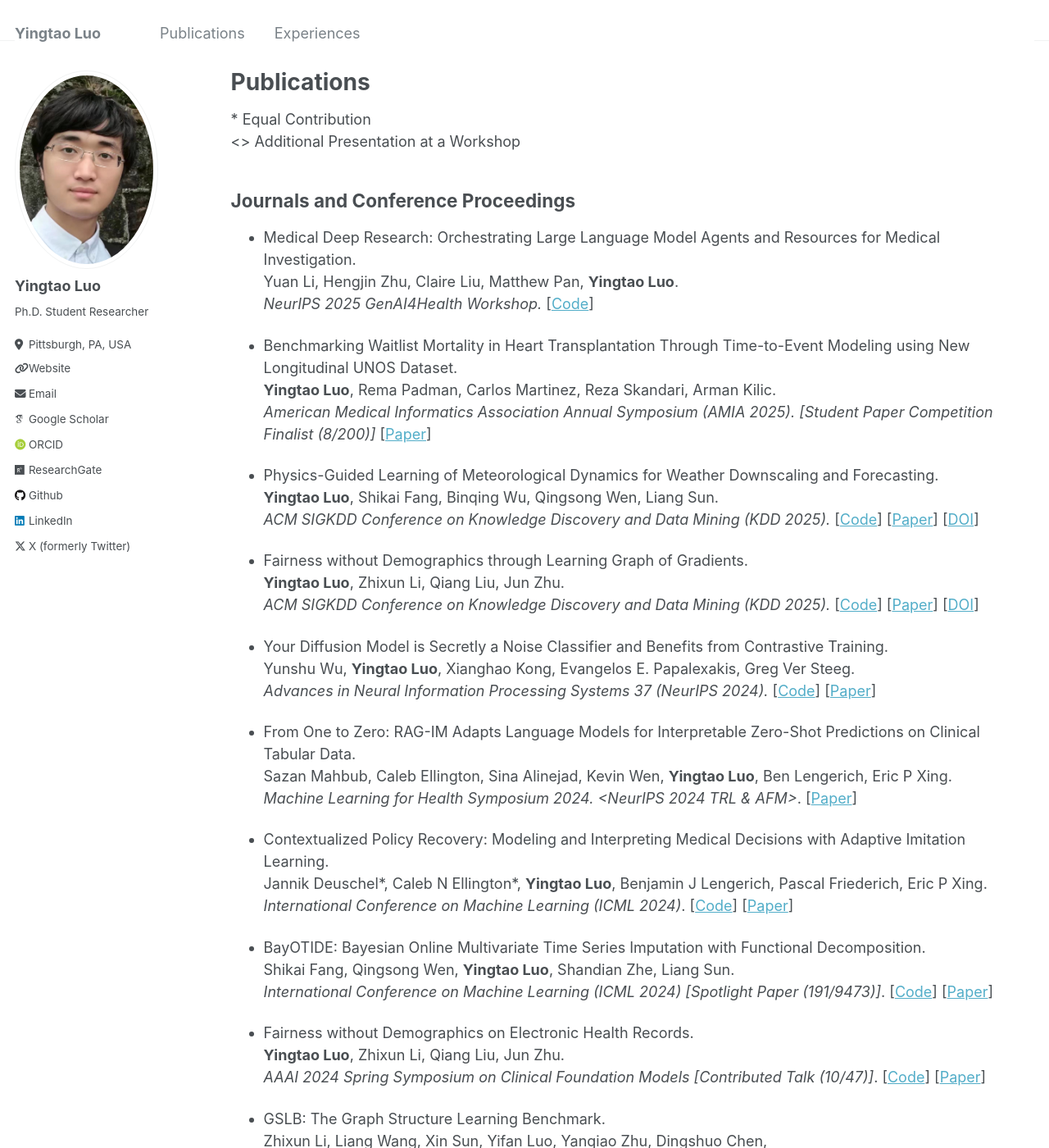
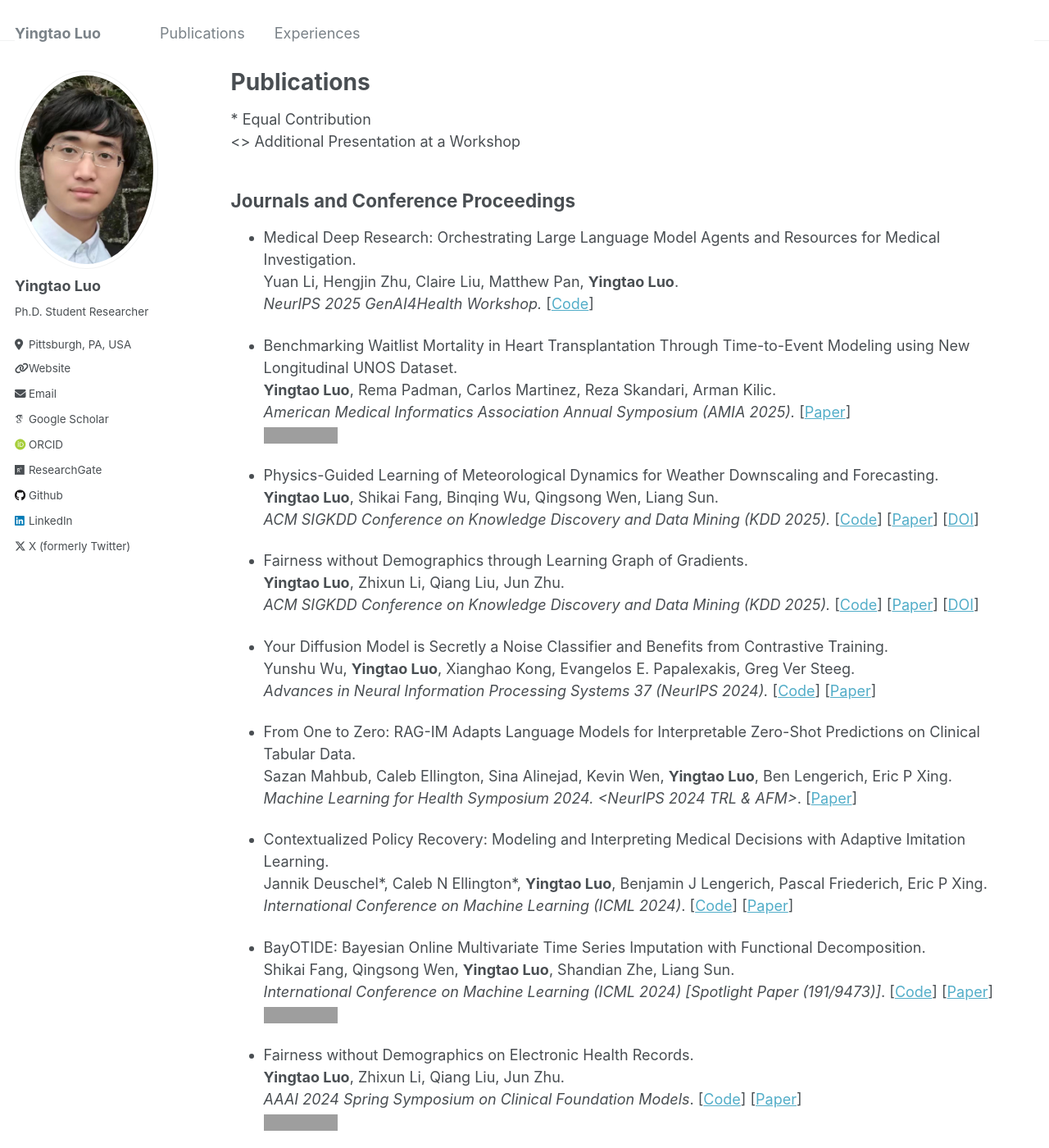
Before and after one commit to yingtaoluo/yingtaoluo.github.io, a Jekyll site: the page built from _pages/publications.md, in a window 1280 px wide and 1400 px high. Shown: the whole window at 82% size. Built offline with Jekyll 4.4.1, drawn with Linux system fonts in a browser that asks for light colours; some web fonts are replaced; grey boxes are pictures that could not be loaded.

Commit message:
Update publications.md

```diff
--- a/_pages/publications.md
+++ b/_pages/publications.md
@@ -21,7 +21,8 @@ Yuan Li, Hengjin Zhu, Claire Liu, Matthew Pan, __Yingtao Luo__.
 
 * Benchmarking Waitlist Mortality in Heart Transplantation Through Time-to-Event Modeling using New Longitudinal UNOS Dataset.
 __Yingtao Luo__, Rema Padman, Carlos Martinez, Reza Skandari, Arman Kilic.
-*American Medical Informatics Association Annual Symposium (AMIA 2025). [Student Paper Competition Finalist (8/200)]*  [[Paper](https://arxiv.org/pdf/2507.07339)]
+*American Medical Informatics Association Annual Symposium (AMIA 2025).*  [[Paper](https://arxiv.org/pdf/2507.07339)]
+![AMIA finalist](https://img.shields.io/badge/AMIA-Student%20paper%20competition%20finalist%20(8%2F200)-brightgreen)
 
 * Physics-Guided Learning of Meteorological Dynamics for Weather Downscaling and Forecasting.
 __Yingtao Luo__, Shikai Fang, Binqing Wu, Qingsong Wen, Liang Sun.
@@ -46,10 +47,12 @@ Jannik Deuschel\*, Caleb N Ellington\*, __Yingtao Luo__, Benjamin J Lengerich, P
 * BayOTIDE: Bayesian Online Multivariate Time Series Imputation with Functional Decomposition.
 Shikai Fang, Qingsong Wen, __Yingtao Luo__, Shandian Zhe, Liang Sun.
 *International Conference on Machine Learning (ICML 2024) [Spotlight Paper (191/9473)]*. [[Code](https://github.com/xuangu-fang/BayOTIDE)] [[Paper](https://openreview.net/forum?id=aGBpiEcB8z)]
+![ICML Spotlight](https://img.shields.io/badge/ICML-Spotlight%20paper%20(191%2F9473)-brightgreen)
 
 * Fairness without Demographics on Electronic Health Records.
 __Yingtao Luo__, Zhixun Li, Qiang Liu, Jun Zhu.
-*AAAI 2024 Spring Symposium on Clinical Foundation Models [Contributed Talk (10/47)]*. [[Code](https://github.com/yingtaoluo/Graph-of-Gradient/)] [[Paper](https://openreview.net/forum?id=5NJp8WZ0Dn)]
+*AAAI 2024 Spring Symposium on Clinical Foundation Models*. [[Code](https://github.com/yingtaoluo/Graph-of-Gradient/)] [[Paper](https://openreview.net/forum?id=5NJp8WZ0Dn)]
+![AAAI](https://img.shields.io/badge/AAAI-Contributed%20talk%20(10%2F47)-brightgreen)
 
 * GSLB: The Graph Structure Learning Benchmark.
 Zhixun Li, Liang Wang, Xin Sun, Yifan Luo, Yanqiao Zhu, Dingshuo Chen,
```
